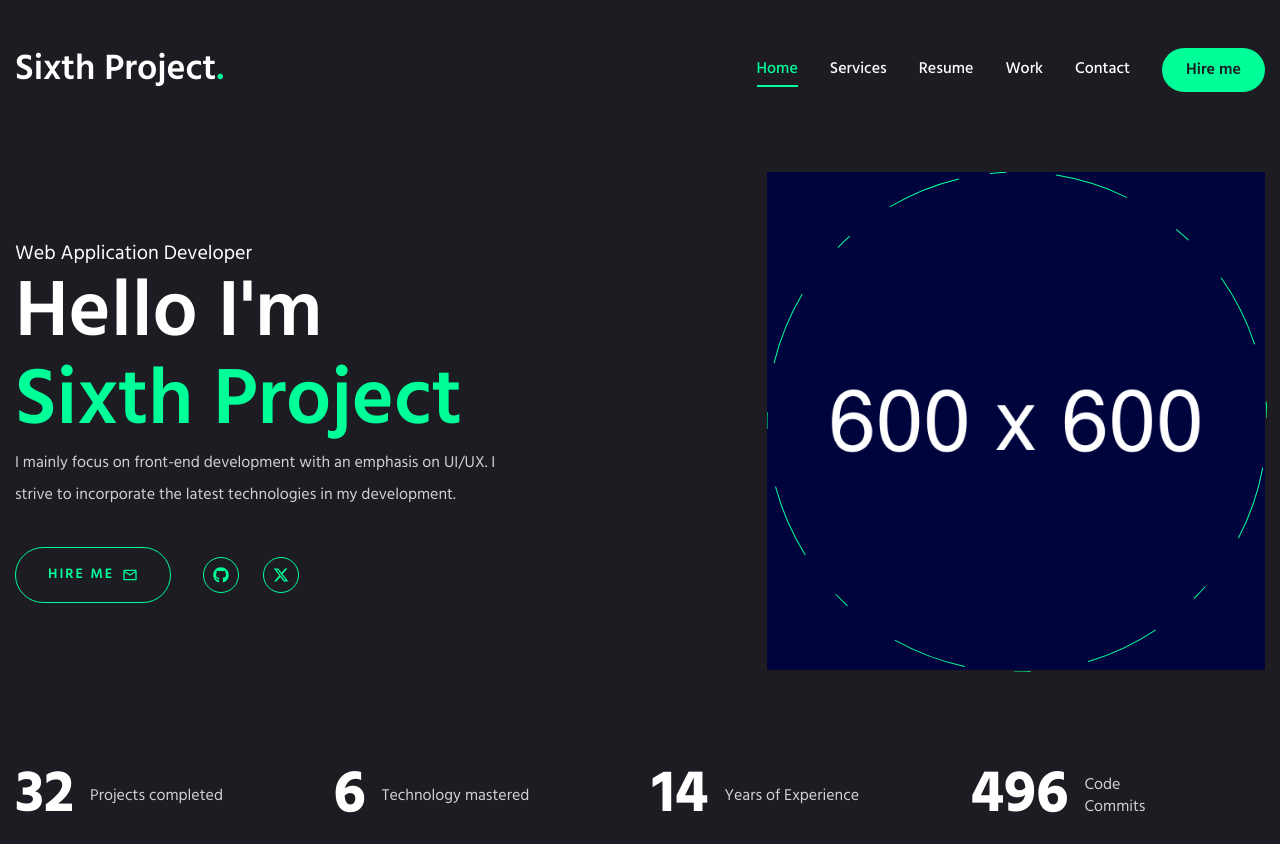
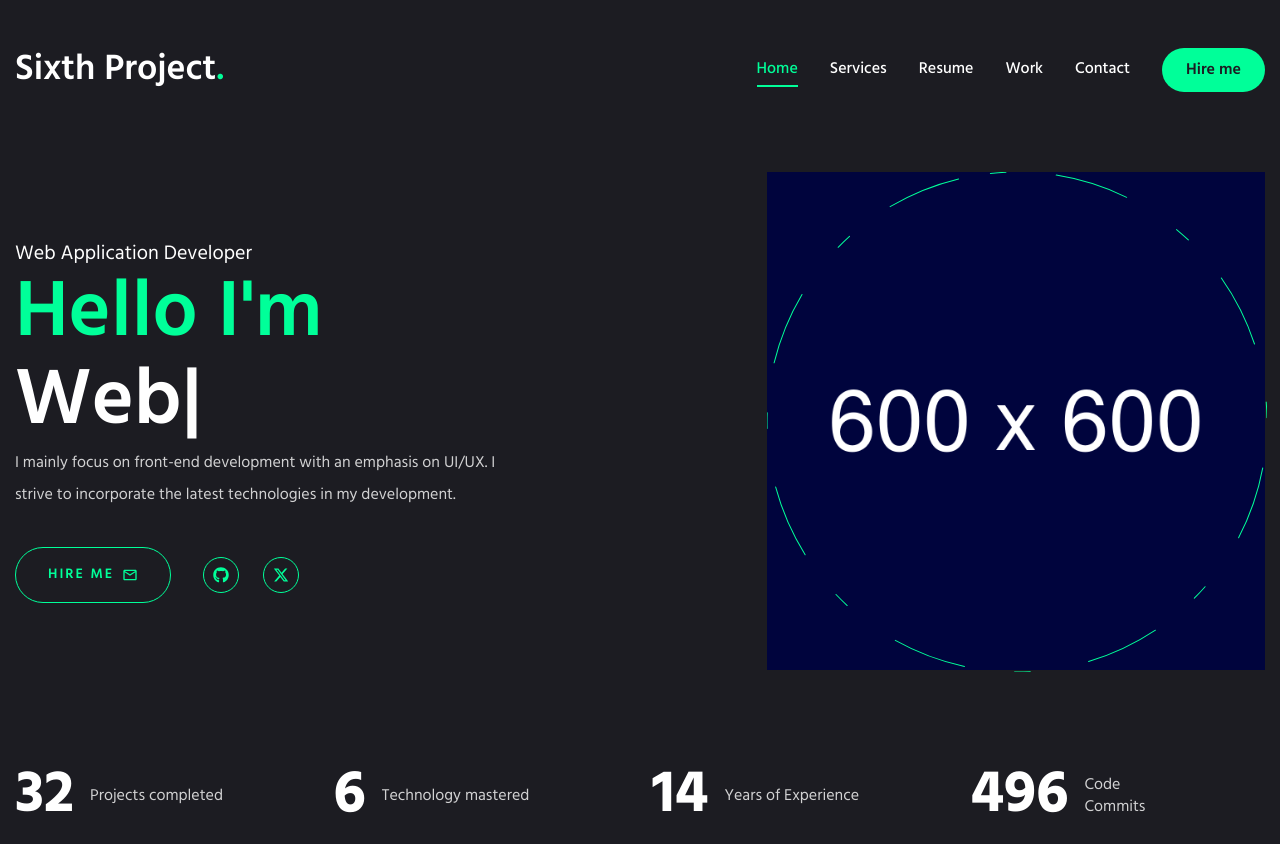
Before and after one commit to tatsuro13/portfolio2, a Next.js app: page / in a window 1280 px wide. Built offline with nearby package versions, Linux system fonts and the light colour scheme.

Commit message:
TOPにタイプアニメーションを追加し、関連パッケージをインストール

```diff
--- a/app/page.tsx
+++ b/app/page.tsx
@@ -1,8 +1,11 @@
-import { Button } from "@/components/ui/button";
+"use client";
+
 import type { FC } from "react";
+import { TypeAnimation } from "react-type-animation";
 import { MdOutlineEmail } from "react-icons/md";
 
 //components
+import { Button } from "@/components/ui/button";
 import Social from "@/components/Social";
 import Photo from "@/components/Photo";
 import Stats from "@/components/Stats";
@@ -15,10 +18,27 @@ const Home: FC = () => {
         <div className="flex flex-col xl:flex-row justify-between items-center xl:pt-8 xl:pb-24">
           <div className="text-center xl:text-left order-2 xl:order-none">
             <span className="text-xl">Web Application Developer</span>
-            <h1 className="h1">
+            <h1 className="h1 text-accent">
               {`Hello I'm`}
               <br />
-              <span className="text-accent">Sixth Project</span>
+              <TypeAnimation
+                className="text-white"
+                sequence={[
+                  "Sixth Project",
+                  1000,
+                  "Web Developer",
+                  1000,
+                  "Frontend Developer",
+                  1000,
+                  "UI/UX Designer",
+                  1000,
+                  "Web Designer",
+                  1000,
+                ]}
+                wrapper="span"
+                repeat={Infinity}
+                speed={30}
+              />
             </h1>
             <p className="max-w-[500px] mb-9 text-white/80">
               I mainly focus on front-end development with an emphasis on UI/UX.
--- a/package.json
+++ b/package.json
@@ -26,6 +26,7 @@
     "react-countup": "^6.5.3",
     "react-dom": "^19.0.0",
     "react-icons": "^5.4.0",
+    "react-type-animation": "^3.2.0",
     "swiper": "^11.1.15",
     "tailwind-merge": "^2.5.5",
     "tailwindcss-animate": "^1.0.7"
```
Also changed, not shown: 1 other file (tests, documents, lock files or other folders).
